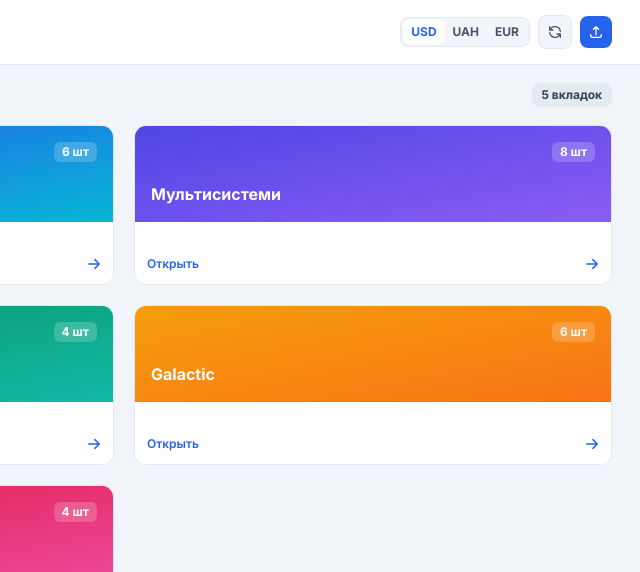
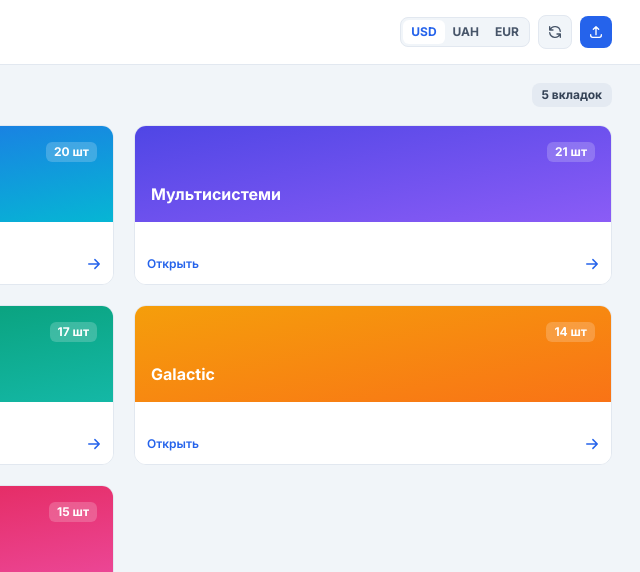
Before and after one commit to conditionerall-creator/del, a plain HTML site: page index.html in a window 1280 px wide. Shown: the top 572 px of the page, 516-1156 px from the left. Drawn offline with nearby package versions, Linux system fonts and the light colour scheme; no server answers.

Commit message:
Add files via upload

```diff
--- a/index.html
+++ b/index.html
@@ -270,7 +270,7 @@
         function isValidModelCode(str) {
             if (!str || typeof str !== 'string') return false;
             const s = str.trim();
-            if (s.length < 4 || s.length > 40) return false;
+            if (s.length < 4 || s.length > 50) return false;
 
             // Исключаем скобки с диапазоном мощности вроде (1,0 - 6,3) или (0.9-2.8)
             if (/\(\s*\d+[\d\.,]*\s*[-–—]\s*\d+[\d\.,]*\s*\)/.test(s)) return false;
@@ -292,7 +292,6 @@
             }
 
             // Маркировка должна соответствовать паттерну артикула (буквенный префикс + цифры)
-            // Примеры: SRK20ZSPR-S, SCM40ZS-W, SKM20ZSP-W, GKZ09SH-W, GBZ18MLQ-W
             const modelPattern = /^[A-Z]{2,6}[0-9]{2,3}[A-Z0-9\-\(\)\/]*$/i;
             const cleanStr = s.replace(/\s+/g, '');
             if (modelPattern.test(cleanStr)) return true;
@@ -660,12 +659,26 @@
                     title: "Побутові",
                     colorClass: CATEGORY_CONFIGS[0].color,
                     items: [
+                        { model: "SRK50HE-S1", basePrice: "610" },
                         { model: "SRK20ZSPR-S", basePrice: "525" },
                         { model: "SRK25ZSPR-S", basePrice: "560" },
                         { model: "SRK35ZSPR-S", basePrice: "650" },
                         { model: "SRK45ZSPR-S", basePrice: "1 100" },
                         { model: "SRK63ZSPR-S", basePrice: "1 510" },
-                        { model: "SRK71ZSPR-S", basePrice: "1 745" }
+                        { model: "SRK71ZSPR-S", basePrice: "1 745" },
+                        { model: "SRK80ZSPR-S", basePrice: "1 900" },
+                        { model: "SRK20ZS-W", basePrice: "620" },
+                        { model: "SRK25ZS-W", basePrice: "680" },
+                        { model: "SRK35ZS-W", basePrice: "790" },
+                        { model: "SRK50ZS-W", basePrice: "1 150" },
+                        { model: "SRK20ZSX-W", basePrice: "850" },
+                        { model: "SRK25ZSX-W", basePrice: "920" },
+                        { model: "SRK35ZSX-W", basePrice: "1 080" },
+                        { model: "SRK50ZSX-W", basePrice: "1 420" },
+                        { model: "SRK63ZR-W", basePrice: "1 620" },
+                        { model: "SRK71ZR-W", basePrice: "1 880" },
+                        { model: "SRK80ZR-W", basePrice: "2 150" },
+                        { model: "SRK100ZR-W", basePrice: "2 580" }
                     ]
                 },
                 {
@@ -678,9 +691,22 @@
                         { model: "SCM50ZS-W", basePrice: "1 364" },
                         { model: "SCM60ZS-W", basePrice: "1 679" },
                         { model: "SCM71ZS-W", basePrice: "2 030" },
+                        { model: "SCM80ZS-W", basePrice: "2 263" },
+                        { model: "SCM100ZS-W", basePrice: "3 261" },
+                        { model: "SCM125ZM-S", basePrice: "3 460" },
                         { model: "SKM20ZSP-W", basePrice: "230" },
                         { model: "SKM25ZSP-W", basePrice: "264" },
-                        { model: "SKM35ZSP-W", basePrice: "292" }
+                        { model: "SKM35ZSP-W", basePrice: "292" },
+                        { model: "SRK20ZS-W", basePrice: "338" },
+                        { model: "SRK25ZS-W", basePrice: "370" },
+                        { model: "SRK35ZS-W", basePrice: "424" },
+                        { model: "SRK50ZS-W", basePrice: "595" },
+                        { model: "SRK20ZS-WT", basePrice: "423" },
+                        { model: "SRK20ZS-WB", basePrice: "423" },
+                        { model: "SRK25ZS-WT", basePrice: "455" },
+                        { model: "SRK25ZS-WB", basePrice: "455" },
+                        { model: "SRK35ZS-WT", basePrice: "509" },
+                        { model: "SRK35ZS-WB", basePrice: "509" }
                     ]
                 },
                 {
@@ -690,8 +716,21 @@
                     items: [
                         { model: "SRK71ZR-W / FDC71VNX-W", basePrice: "3 140" },
                         { model: "SRK100ZR-W / FDC100VNX-W", basePrice: "4 376" },
+                        { model: "SRK100ZR-W / FDC100VSX-W", basePrice: "4 785" },
+                        { model: "SRK100ZR-W / FDC100VNA-W", basePrice: "3 712" },
+                        { model: "SRK100ZR-W / FDC100VSA-W", basePrice: "3 877" },
+                        { model: "SRK71ZR-W / FDC71VNP-W", basePrice: "2 578" },
+                        { model: "SRK100ZR-W / FDC100VNP-W", basePrice: "3 319" },
                         { model: "FDE40VH / SRC40ZSX-W1", basePrice: "2 496" },
-                        { model: "FDE50VH / SRC50ZSX-W2", basePrice: "2 819" }
+                        { model: "FDE50VH / SRC50ZSX-W2", basePrice: "2 819" },
+                        { model: "FDE60VH / SRC60ZSX-W1", basePrice: "2 941" },
+                        { model: "FDE71VH / FDC71VNX-W", basePrice: "3 466" },
+                        { model: "FDE100VH / FDC100VNX-W", basePrice: "4 877" },
+                        { model: "FDE100VH / FDC100VSX-W", basePrice: "5 286" },
+                        { model: "FDE125VH / FDC125VNX-W", basePrice: "5 553" },
+                        { model: "FDE125VH / FDC125VSX-W", basePrice: "5 852" },
+                        { model: "FDE140VH / FDC140VNX-W", basePrice: "5 915" },
+                        { model: "FDE140VH / FDC140VSX-W", basePrice: "6 692" }
                     ]
                 },
                 {
@@ -700,11 +739,19 @@
                     colorClass: CATEGORY_CONFIGS[3].color,
                     items: [
                         { model: "GKZ09SH-W", basePrice: "660" },
+                        { model: "GKZ09SH-WS", basePrice: "660" },
+                        { model: "GKZ12SH-W", basePrice: "700" },
+                        { model: "GKZ12SH-WS", basePrice: "700" },
                         { model: "GKZ07A-W", basePrice: "248" },
                         { model: "GKZ09A-W", basePrice: "330" },
                         { model: "GKZ12A-W", basePrice: "390" },
                         { model: "GKZ18A-W", basePrice: "492" },
-                        { model: "GKZ24A-W", basePrice: "672" }
+                        { model: "GKZ24A-W", basePrice: "672" },
+                        { model: "GKZ07H-W", basePrice: "280" },
+                        { model: "GKZ09H-W", basePrice: "350" },
+                        { model: "GKZ12H-W", basePrice: "410" },
+                        { model: "GKZ18H-W", basePrice: "520" },
+                        { model: "GKZ24H-W", basePrice: "710" }
                     ]
                 },
                 {
@@ -713,9 +760,20 @@
                     colorClass: CATEGORY_CONFIGS[4].color,
                     items: [
                         { model: "GBZ18MLQ-W", basePrice: "1 040" },
+                        { model: "GBZ18MLQ7-W", basePrice: "1 040" },
                         { model: "GBZ24MLQ-W", basePrice: "1 300" },
+                        { model: "GBZ24MLNQ7-W", basePrice: "1 300" },
                         { model: "GBZ36MLQ-W", basePrice: "1 690" },
-                        { model: "GBZ48ML(Q)-W", basePrice: "2 175" }
+                        { model: "GBZ36MLQ-W", basePrice: "1 865" },
+                        { model: "GBZ48ML(Q)-W", basePrice: "2 175" },
+                        { model: "GBZ60ML-W", basePrice: "2 265" },
+                        { model: "GCZ18MLQ-W", basePrice: "1 080" },
+                        { model: "GCZ24MLQ-W", basePrice: "1 350" },
+                        { model: "GCZ36MLQ-W", basePrice: "1 750" },
+                        { model: "GCZ48MLQ-W", basePrice: "2 250" },
+                        { model: "GHZ18MLQ-W", basePrice: "1 120" },
+                        { model: "GHZ24MLQ-W", basePrice: "1 390" },
+                        { model: "GHZ36MLQ-W", basePrice: "1 810" }
                     ]
                 }
             ];
```
